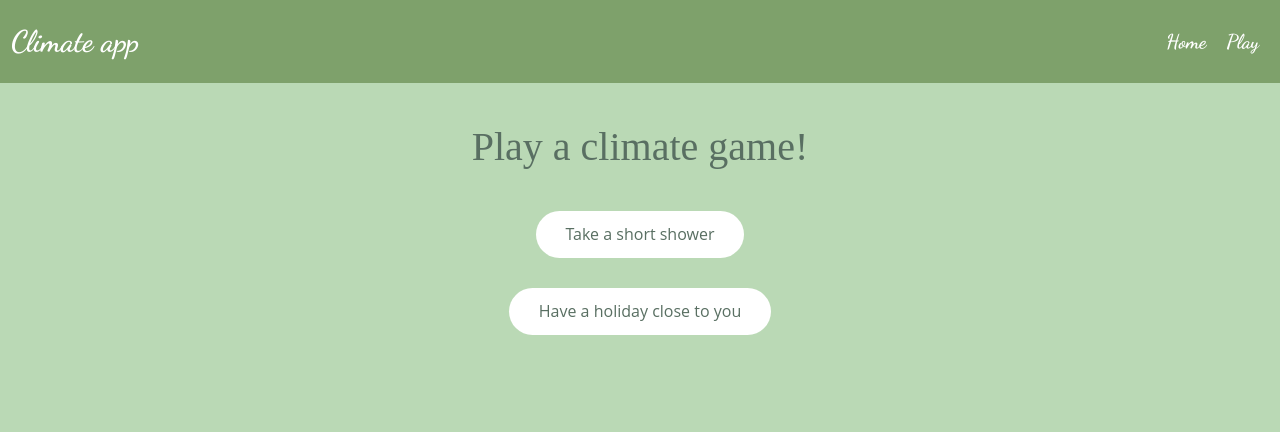
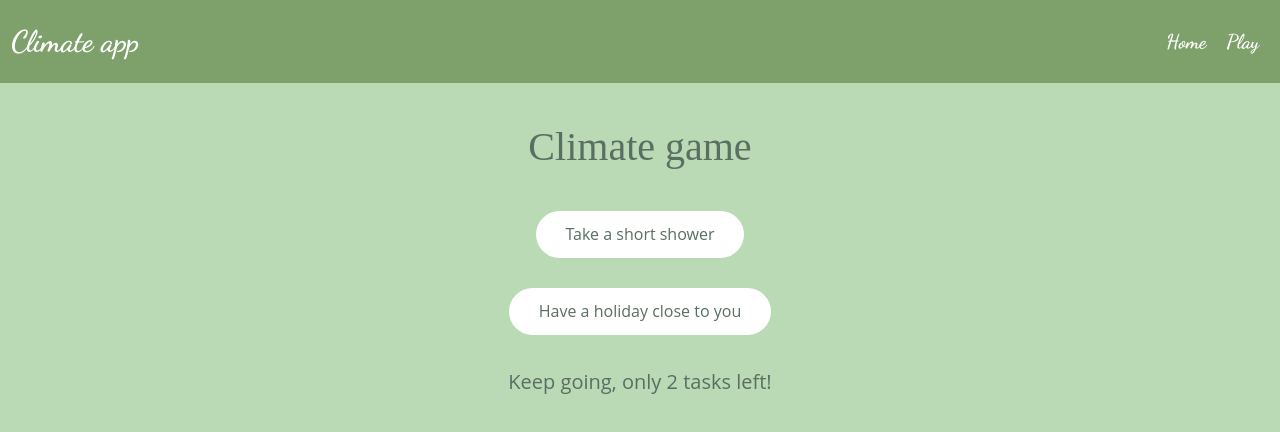
Before and after one commit to ksaaskil/climate-app, a Gatsby site: page /game in a window 1280 px wide. Built offline with nearby package versions, Linux system fonts and the light colour scheme; Gatsby itself is replaced by a stand-in of ours; a web font is replaced by a local one.

Commit message:
Finish the game.

```diff
--- a/src/components/game.css
+++ b/src/components/game.css
@@ -27,7 +27,7 @@
 }
 
 .game__task-content--finished {
-  background-color: var(--green);
+  background-color: #4bb543;
 }
 
 .game__task-content--unfinished {
@@ -48,3 +48,8 @@
 .game__task-content-status {
   display: inline-block;
 }
+
+.game__status {
+  font-size: 2rem;
+  text-align: center;
+}
--- a/src/components/game.js
+++ b/src/components/game.js
@@ -1,4 +1,4 @@
-import React, { useState } from "react"
+import React, { useState, useEffect } from "react"
 import Play from "./play"
 import "./game.css"
 
@@ -12,8 +12,12 @@ tasks.forEach(task => {
 
 const Task = ({ title, onFinish }) => {
   const [state, setState] = useState(false)
+  const onClick = () => {
+    setState(true)
+    onFinish()
+  }
   return (
-    <div className={`game__task`} onClick={() => setState(true)}>
+    <div className={`game__task`} onClick={() => onClick()}>
       <div
         className={`game__task-content ${
           state
@@ -30,19 +34,36 @@ const Task = ({ title, onFinish }) => {
 
 const Game = () => {
   const [state, setState] = useState(finished)
+  const [tasksLeft, setTasksLeft] = useState(Object.keys(finished).length)
+  const onFinishTask = task => {
+    const finishedCopy = { ...state, [task]: true }
+    setState(finishedCopy)
+  }
 
-  const onFinish = task => {
-    finished[task] = true
-    setState(finished)
-  }
+  useEffect(() => {
+    const nTasksLeft = Object.values(state).filter(value => !value).length
+    setTasksLeft(nTasksLeft)
+    console.log("Updated value", nTasksLeft)
+  }, [state])
 
   return (
     <div className="game">
-      <div className="game__title">Play a climate game!</div>
+      <div className="game__title">Climate game</div>
       <div className="tasks">
         {tasks.map(task => (
-          <Task title={task} key={task} onFinish={onFinish} />
+          <Task title={task} key={task} onFinish={() => onFinishTask(task)} />
         ))}
+      </div>
+      <div
+        className={`game__status ${
+          tasksLeft === 0 ? "game__status--finished" : "game__status-togo"
+        }`}
+      >
+        {tasksLeft === 0
+          ? "All tasks finished, you're awesome!"
+          : `Keep going, only ${tasksLeft} task${
+              tasksLeft > 1 ? "s" : ""
+            } left!`}
       </div>
     </div>
   )
```
